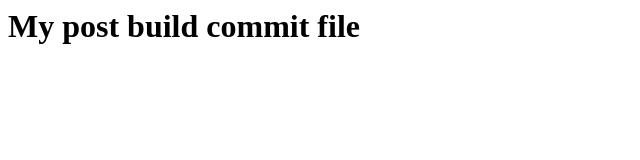
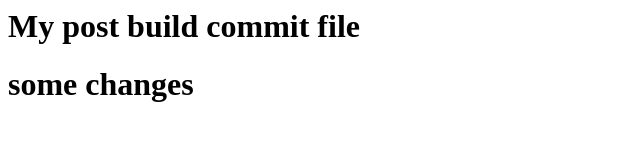
Before and after one commit to walexfash/git-sample-repo, a website: page PostFirstBuild.html in a window 1280 px wide. Shown: the whole page, without its empty margins (0-640 px from the left). Drawn offline with Linux system fonts and the light colour scheme.

Commit message:
Update PostFirstBuild.html
post commit

```diff
--- a/PostFirstBuild.html
+++ b/PostFirstBuild.html
@@ -1,6 +1,7 @@
 <html>
 <head>
 <h1> My post build commit file </h1>
+  <h1>some  changes</h1>
 </head>
 <body>
 </body>
```
